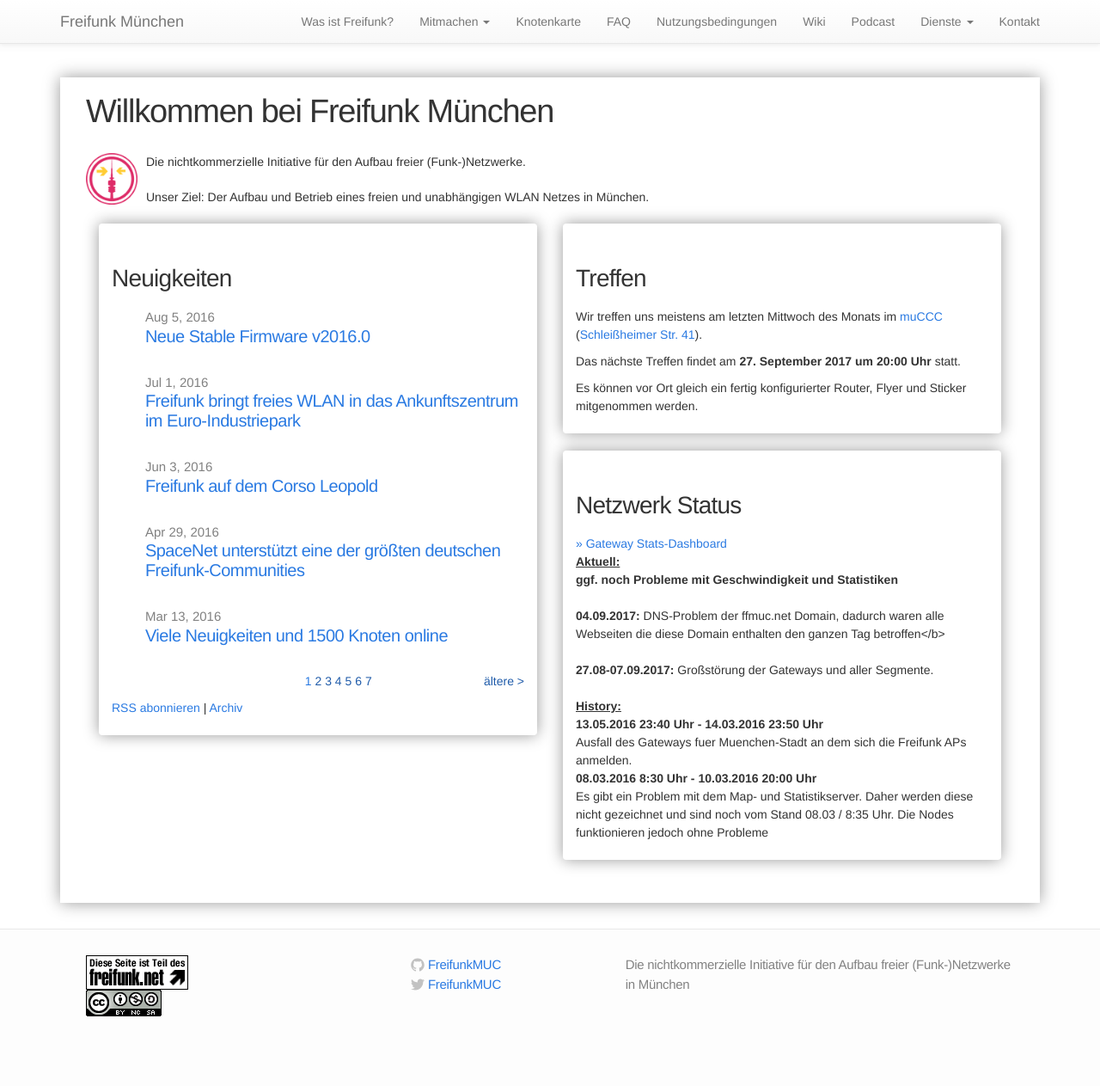
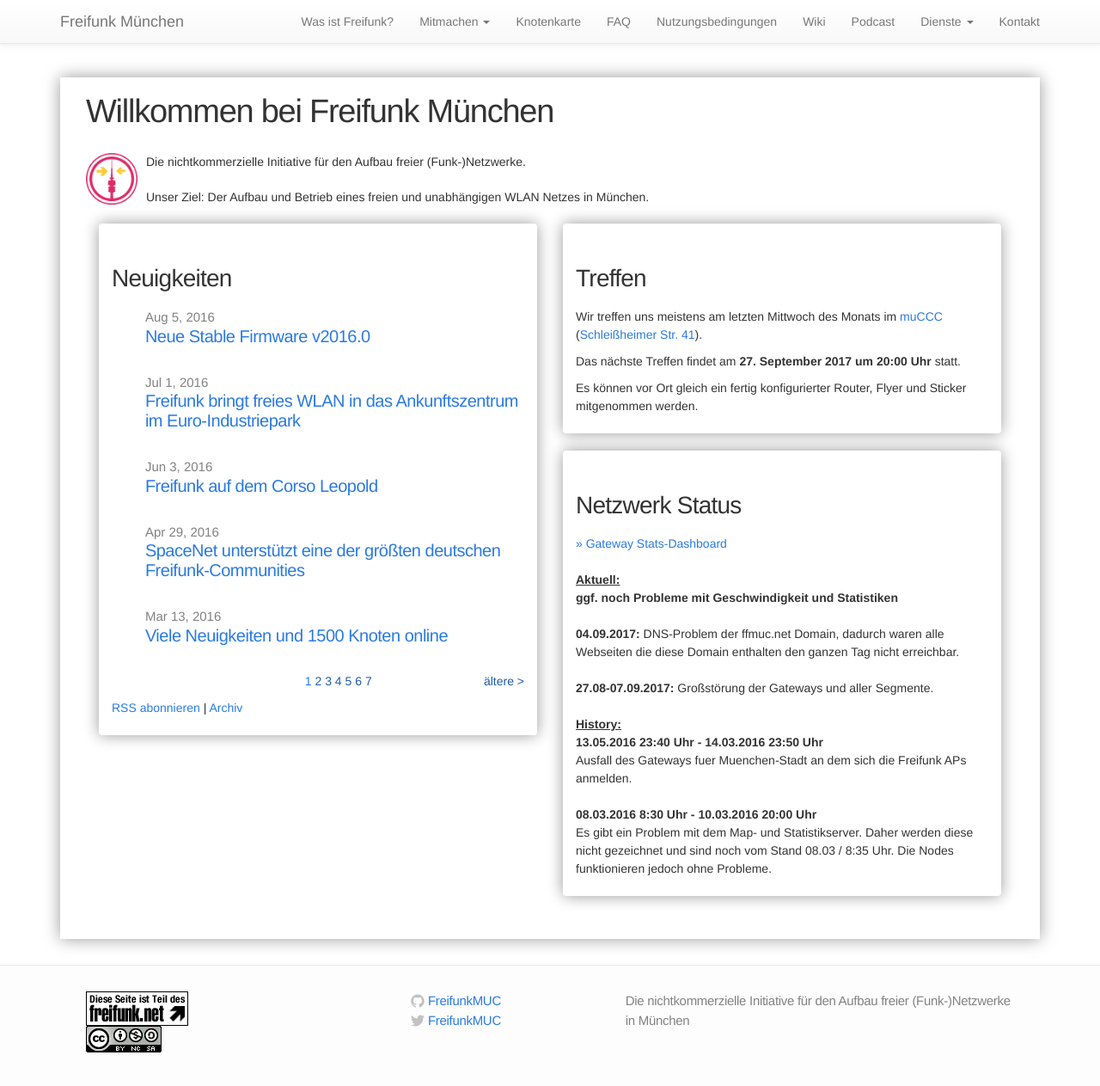
Before and after one commit to freifunkMUC/freifunkmuc.github.io, a Jekyll site: the page built from index.md, in a window 1280 px wide and 1279 px high. Shown: the top 1263 px of the window at 86% size. Built offline with Jekyll 4.4.1, drawn with Linux system fonts in a browser that asks for light colours.

Commit message:
Update network-status.md
- Eintrag DNS-Problem abgeändert
- Formatierungsfehler beseitigt
- Zeilenabstände eingefügt
- Satzzeichen ergänzt

```diff
--- a/_includes/network-status.md
+++ b/_includes/network-status.md
@@ -1,9 +1,10 @@
 ## Netzwerk Status
 <a target='_blank' href="https://stats.ffmuc.net/dashboard/db/network-overview">>> Gateway Stats-Dashboard</a>
+<br>
 <br><u><b>Aktuell:</b></u>
 <br><b>ggf. noch Probleme mit Geschwindigkeit und Statistiken</b>
 <br>
-<br><b>04.09.2017:</b> DNS-Problem der ffmuc.net Domain, dadurch waren alle Webseiten die diese Domain enthalten den ganzen Tag betroffen</b>
+<br><b>04.09.2017:</b> DNS-Problem der ffmuc.net Domain, dadurch waren alle Webseiten die diese Domain enthalten den ganzen Tag nicht erreichbar.
 <br>
 <br><b>27.08-07.09.2017:</b> Großstörung der Gateways und aller Segmente.
 <br>
@@ -11,6 +12,6 @@
 <br>
 <b>13.05.2016 23:40 Uhr - 14.03.2016 23:50 Uhr</b>
 <br>Ausfall des Gateways fuer Muenchen-Stadt an dem sich die Freifunk APs anmelden.
-<br>
+<br><br>
 <b>08.03.2016 8:30 Uhr - 10.03.2016 20:00 Uhr</b>
-<br>Es gibt ein Problem mit dem Map- und Statistikserver. Daher werden diese nicht gezeichnet und sind noch vom Stand 08.03 / 8:35 Uhr. Die Nodes funktionieren jedoch ohne Probleme
+<br>Es gibt ein Problem mit dem Map- und Statistikserver. Daher werden diese nicht gezeichnet und sind noch vom Stand 08.03 / 8:35 Uhr. Die Nodes funktionieren jedoch ohne Probleme.
```
